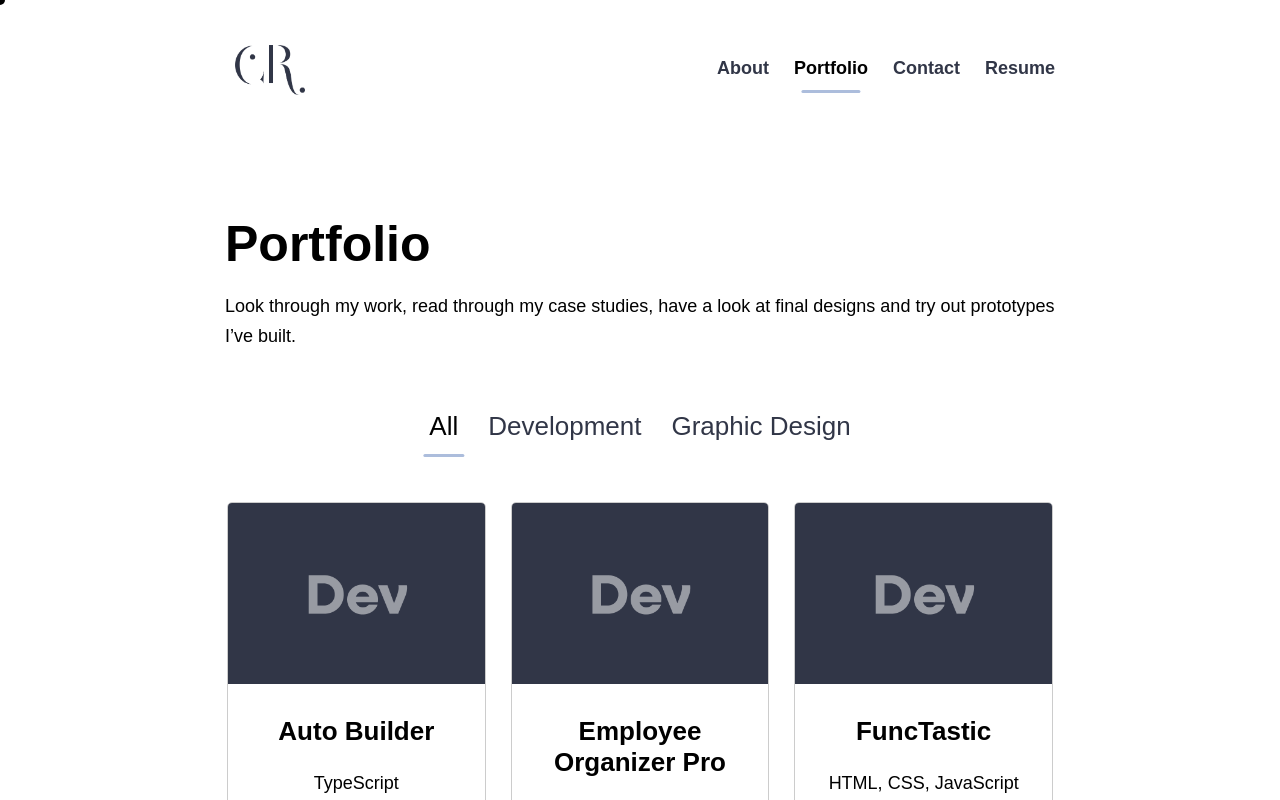
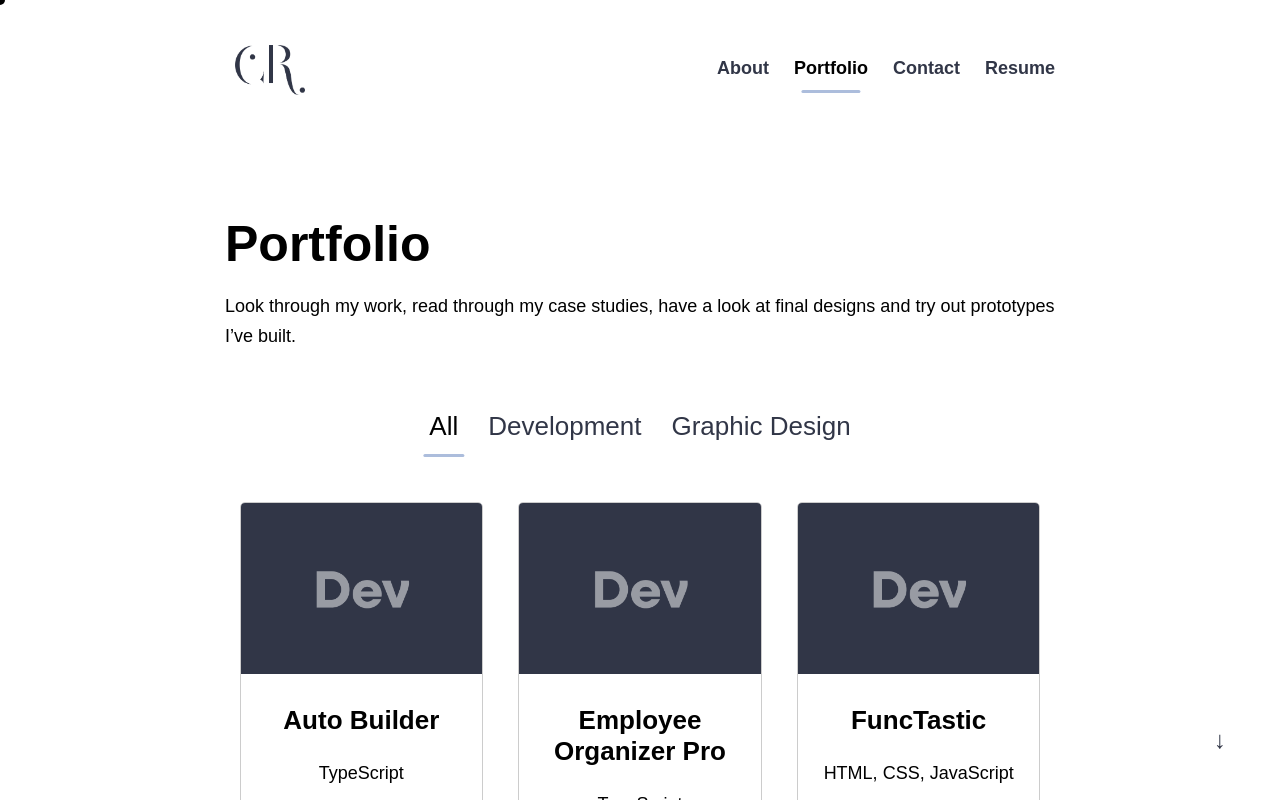
Before and after one commit to RaeOfChey/Portfolio, a React (Vite) app: page /portfolio in a window 1280 px wide. Shown: the top 800 px of the page. Built offline with nearby package versions, Linux system fonts and the light colour scheme; a web font is replaced by a local one.

Commit message:
Added more styling

```diff
--- a/src/App.jsx
+++ b/src/App.jsx
@@ -6,6 +6,7 @@ import './styles/Portfolio.css';
 
 import Navigation from './components/Navigation';
 import Footer from './components/Footer';
+import ScrollButton from './components/ScrollButton';  // Import ScrollButton
 
 import HomePage from './pages/HomePage';
 import AboutMe from './pages/AboutMe';
@@ -73,6 +74,8 @@ function App() {
                 <Footer />
                 {/* Custom cursor element */}
                 <div ref={cursorRef} className="custom-cursor" />
+                {/* Scroll-to-top button */}
+                <ScrollButton />  {/* Add ScrollButton here */}
             </div>
         </Router>
     );
--- /dev/null
+++ b/src/components/ScrollButton.jsx
@@ -0,0 +1,37 @@
+import React, { useEffect, useState } from 'react';
+import '../styles/styles.css';
+
+const ScrollButton = () => {
+    const [rotation, setRotation] = useState(0);
+
+    useEffect(() => {
+        const handleScroll = () => {
+            const scrollPosition = window.scrollY;
+            const pageHeight = document.documentElement.scrollHeight - window.innerHeight;
+            const scrollPercentage = scrollPosition / pageHeight;
+
+            // Set rotation from 0 to 180 degrees based on scroll percentage
+            setRotation(scrollPercentage * 180);
+        };
+
+        window.addEventListener('scroll', handleScroll);
+        return () => window.removeEventListener('scroll', handleScroll);
+    }, []);
+
+    const scrollToTop = () => {
+        window.scrollTo({ top: 0, behavior: 'smooth' });
+    };
+
+    return (
+        <button
+            className="scroll-button"
+            onClick={scrollToTop}
+            aria-label="Scroll to top"
+            style={{ transform: `rotate(${rotation}deg)` }}
+        >
+            ↓
+        </button>
+    );
+};
+
+export default ScrollButton;
--- a/src/styles/Portfolio.css
+++ b/src/styles/Portfolio.css
@@ -54,13 +54,13 @@
   display: flex;
   flex-wrap: wrap;
   justify-content: center;
-  gap: 25px;
+  gap: 35px;
 }
 
 .project-card {
   border: 1px solid #cccccc;
   border-radius: 5px;
-  width: calc(33.333% - 20px);
+  width: calc(33.333% - 35px);
   text-align: center;
   overflow: hidden;
   transition: transform 0.3s;
--- a/src/styles/styles.css
+++ b/src/styles/styles.css
@@ -159,6 +159,32 @@ li {
   color: var(--color-black);
 }
 
+.scroll-button {
+  position: fixed;
+  bottom: 25px;
+  right: 25px;
+  width: 70px;
+  height: 70px;
+  padding: 10px;
+  font-size: 24px;
+  font-weight: 800;
+  color: var(--color-darkblue);
+  background-color: white;
+  border-radius: 50px;
+  border: none;
+  cursor: pointer;
+  transition: background-color 0.3s ease, color 0.3s ease, transform 0.3s ease;
+  display: flex;
+  align-items: center;
+  justify-content: center;
+}
+
+.scroll-button:hover {
+  background-color: var(--color-lightblue);
+  color: black;
+}
+
+
 
 /* Footer Styles */
 footer {
```
